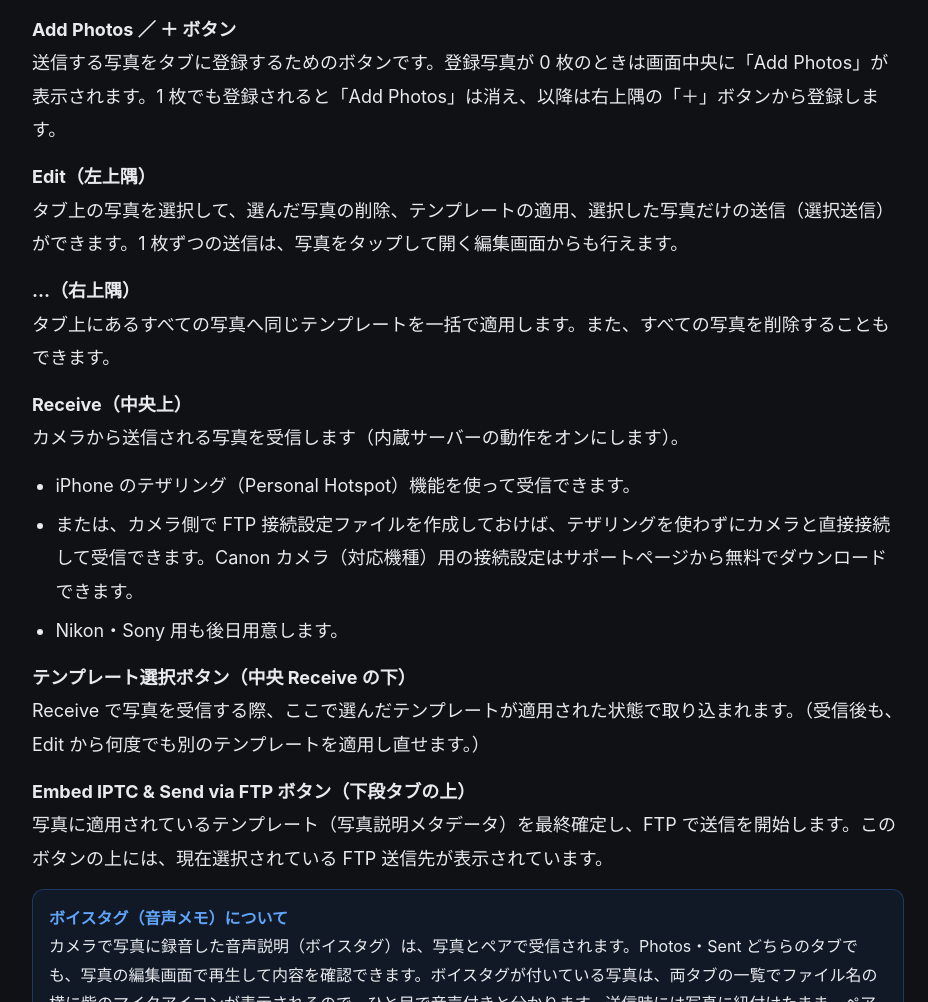
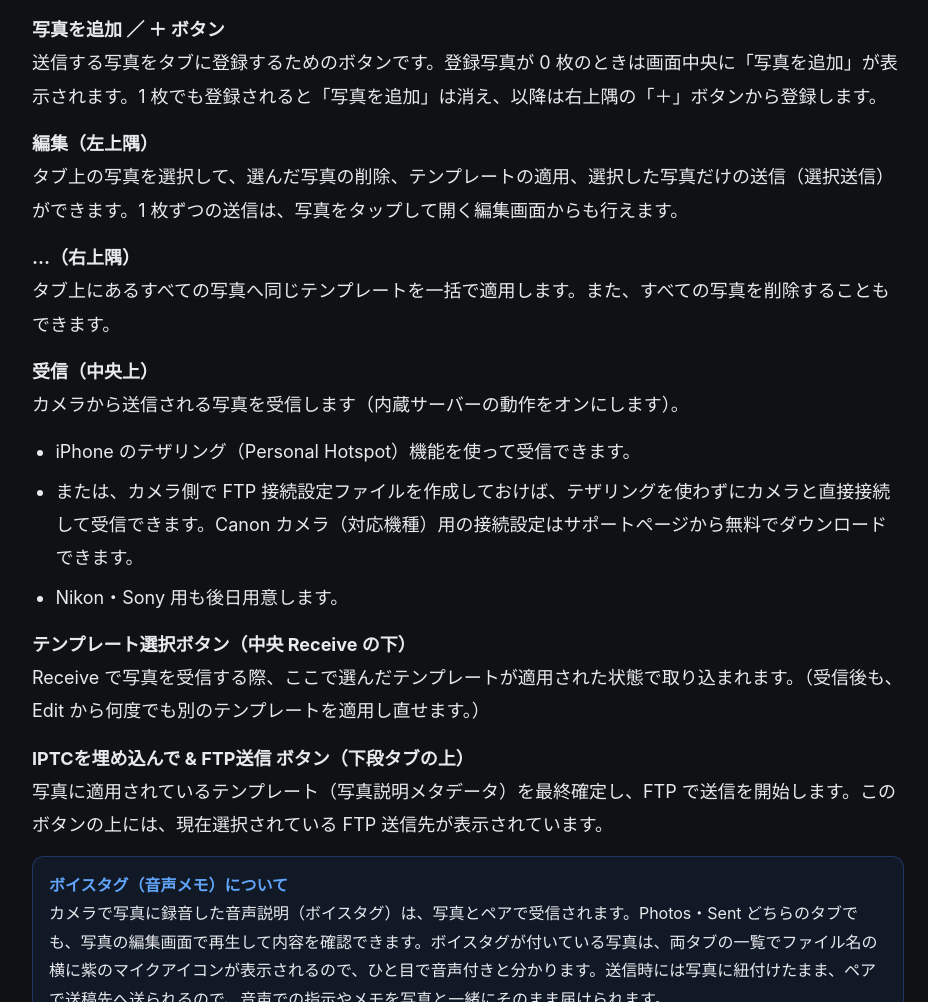
Before and after one commit to halaoki/app-support, a plain HTML site: page docs/manual.html in a window 1280 px wide. Shown: the part 2765-3767 px from the top of the page, without its empty margins (172-1100 px from the left). Drawn offline with Linux system fonts and the light colour scheme.

Commit message:
Update Japanese text for photo management instructions

```diff
--- a/docs/manual.html
+++ b/docs/manual.html
@@ -134,16 +134,16 @@
       <figcaption>Photosタブ</figcaption>
     </figure>
 
-    <p><span class="ctrl">Add Photos ／ ＋ ボタン</span><br>
-    送信する写真をタブに登録するためのボタンです。登録写真が 0 枚のときは画面中央に「Add Photos」が表示されます。1 枚でも登録されると「Add Photos」は消え、以降は右上隅の「＋」ボタンから登録します。</p>
+    <p><span class="ctrl">写真を追加 ／ ＋ ボタン</span><br>
+    送信する写真をタブに登録するためのボタンです。登録写真が 0 枚のときは画面中央に「写真を追加」が表示されます。1 枚でも登録されると「写真を追加」は消え、以降は右上隅の「＋」ボタンから登録します。</p>
 
-    <p><span class="ctrl">Edit（左上隅）</span><br>
+    <p><span class="ctrl">編集（左上隅）</span><br>
     タブ上の写真を選択して、選んだ写真の削除、テンプレートの適用、選択した写真だけの送信（選択送信）ができます。1 枚ずつの送信は、写真をタップして開く編集画面からも行えます。</p>
 
     <p><span class="ctrl">…（右上隅）</span><br>
     タブ上にあるすべての写真へ同じテンプレートを一括で適用します。また、すべての写真を削除することもできます。</p>
 
-    <p><span class="ctrl">Receive（中央上）</span><br>
+    <p><span class="ctrl">受信（中央上）</span><br>
     カメラから送信される写真を受信します（内蔵サーバーの動作をオンにします）。</p>
     <ul>
       <li>iPhone のテザリング（Personal Hotspot）機能を使って受信できます。</li>
@@ -154,7 +154,7 @@
     <p><span class="ctrl">テンプレート選択ボタン（中央 Receive の下）</span><br>
     Receive で写真を受信する際、ここで選んだテンプレートが適用された状態で取り込まれます。（受信後も、Edit から何度でも別のテンプレートを適用し直せます。）</p>
 
-    <p><span class="ctrl">Embed IPTC &amp; Send via FTP ボタン（下段タブの上）</span><br>
+    <p><span class="ctrl">IPTCを埋め込んで &amp; FTP送信 ボタン（下段タブの上）</span><br>
     写真に適用されているテンプレート（写真説明メタデータ）を最終確定し、FTP で送信を開始します。このボタンの上には、現在選択されている FTP 送信先が表示されています。</p>
 
             <div class="note">
```
